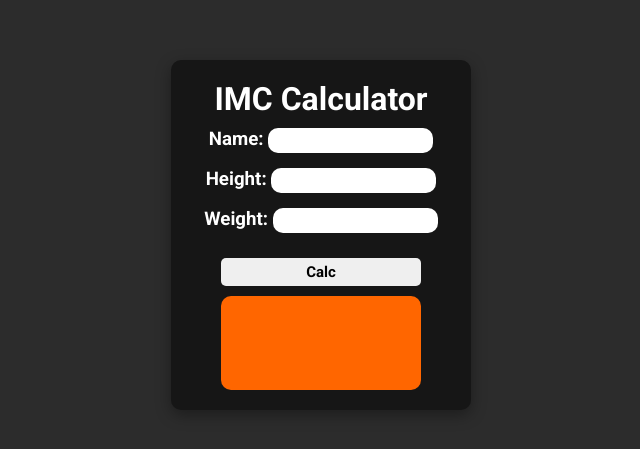
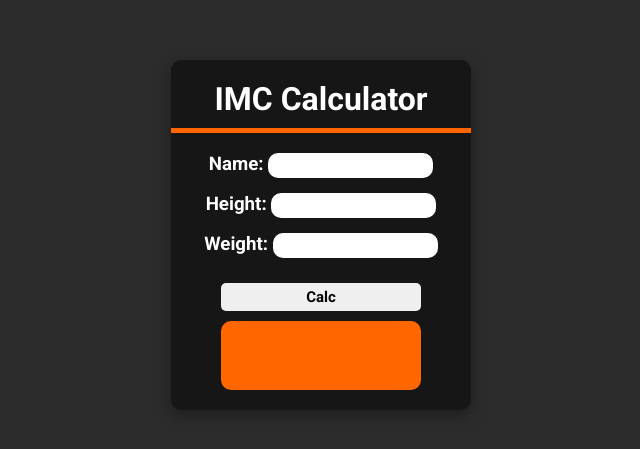
Before and after one commit to di3gome3/IMC-Calculator, a plain HTML site: page index.html in a window 1280 px wide. Shown: the part 165-614 px from the top of the page, without its empty margins (319-959 px from the left). Drawn offline with Linux system fonts and the light colour scheme.

Commit message:
upgrading style

```diff
--- a/Assets/css/style.css
+++ b/Assets/css/style.css
@@ -41,8 +41,15 @@ body {
     align-items: center;
 }
 
-h1 {
+.title {
+    text-align: center;
+    border-bottom: solid 5px #FF6600;
+    width: 300px;
+    margin-bottom: 10px;
+}
+.title h1 {
  color: #FFFFFF;
+ margin-bottom: 10px;
 }
 
 .inputs h3 {
```
